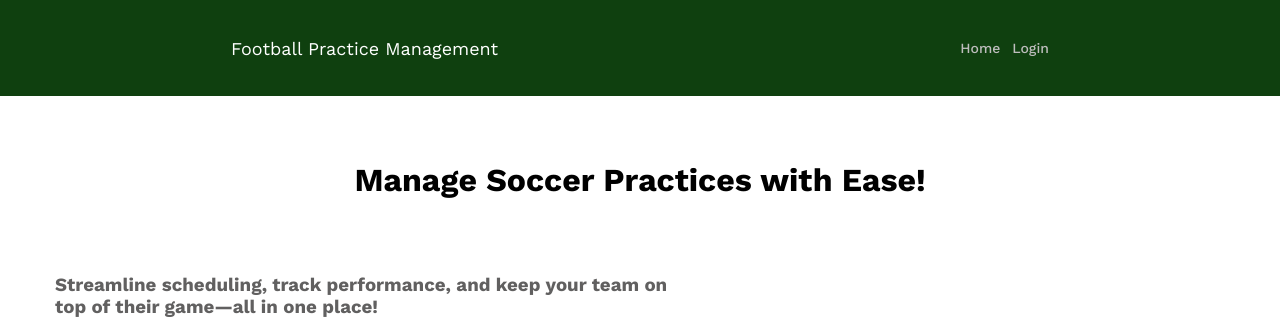
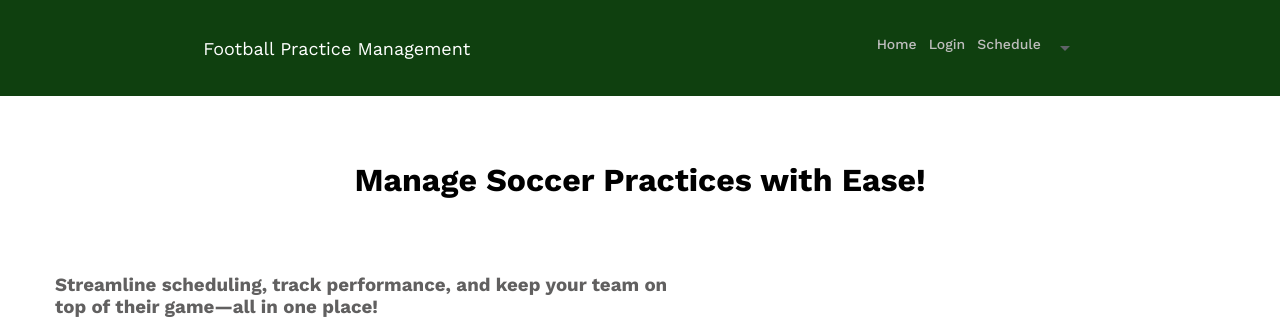
Before and after one commit to Yazan-ys202110319/Filed-Renter, a Flask app: page / in a window 1280 px wide. Shown: the top 321 px of the page. Run offline with Flask 3, Linux system fonts and the light colour scheme; some web fonts are replaced.

Commit message:
Added drop down arrow

```diff
--- a/static/style.css
+++ b/static/style.css
@@ -67,6 +67,33 @@
     font-weight: 500;
 }
 
+.schedule {
+    display: flex;
+    justify-content: center;
+    font-size: 14px;
+    color: rgb(190, 189, 189);
+    font-weight: 500;
+}
+
+.arrow-down {
+    display: flex;
+    justify-content: center;
+    align-content: center;
+}
+
+.schedule:hover {
+    cursor: pointer;
+    font-size: 14px;
+    color: rgb(150, 150, 150);
+    font-weight: 500;
+}
+
+.schedule:active {
+    cursor: pointer;
+    font-size: 14px;
+    color: rgb(113, 113, 113);
+    font-weight: 500;
+}
 
 .title {
     display: flex;
--- a/templates/index.html
+++ b/templates/index.html
@@ -22,6 +22,12 @@
                 <div class="login">
                     Login
                 </div>
+                <div class="schedule">
+                    Schedule
+                </div>
+                <div class="arrow-down">
+                    <img src="static/arrow-down.svg" alt="arrow-down" class="arrow-down">
+                </div>
             </div>
         </header>
 
```
Also changed, not shown: static/arrow-down.svg (added).
